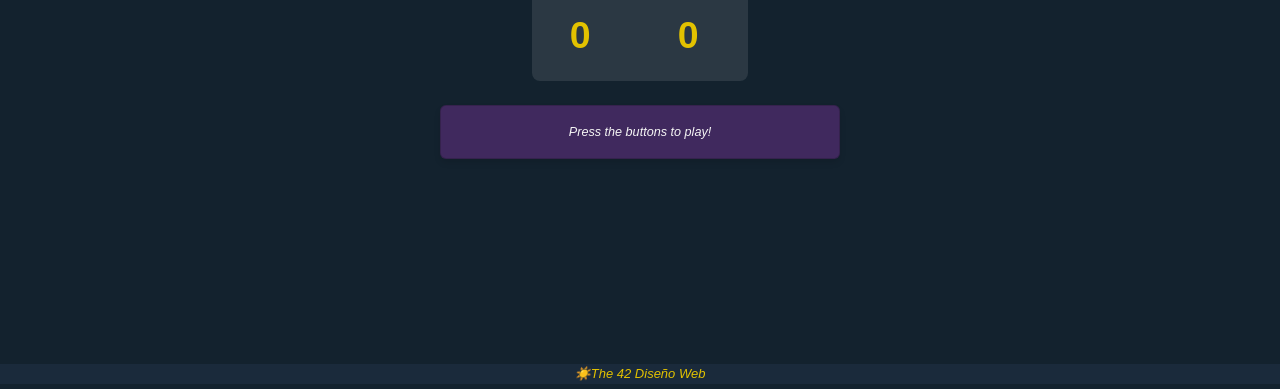
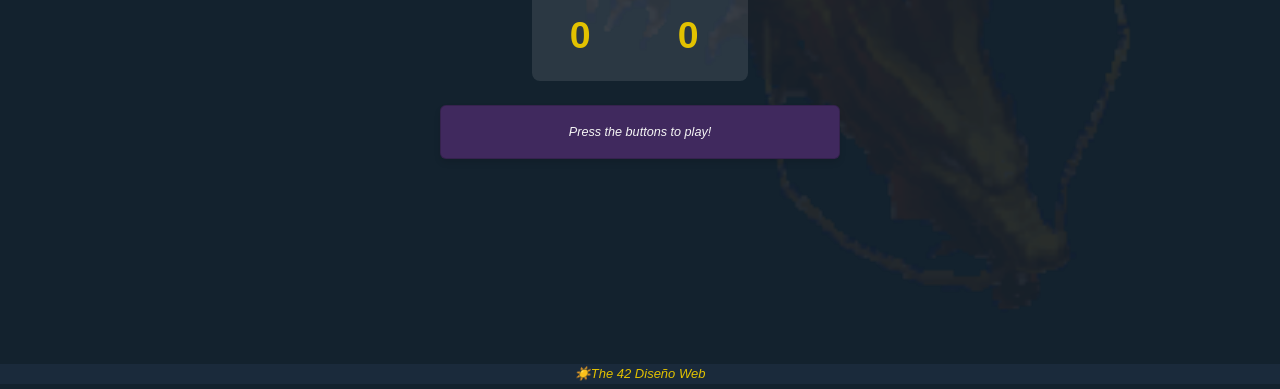
Before and after one commit to Iker1211/Rock-Paper-Scissors, a plain HTML site: page index.html in a window 1280 px wide. Shown: the part 426-815 px from the top of the page. Drawn offline with nearby package versions, Linux system fonts and the light colour scheme.

Commit message:
Add chinese dragon gif

```diff
--- a/index.html
+++ b/index.html
@@ -10,7 +10,7 @@
 </head>
 <body>
     <div class="dragon-background">
-        <img src="Chinese dragon 飞龙在天 金左.gif" alt="Decorative Chinese dragon" />
+        <img src="Chinese dragon 飞龙在天 金左 (1).gif" alt="Decorative Chinese dragon" />
     </div>
     <div class="container min-vh-100 d-flex flex-column justify-content-center align-items-center">
         <h1 class="mb-4 game-title">Rock, Paper Scissors</h1>
```
Also changed, not shown: Chinese dragon 飞龙在天 金左 (1).gif (added).
